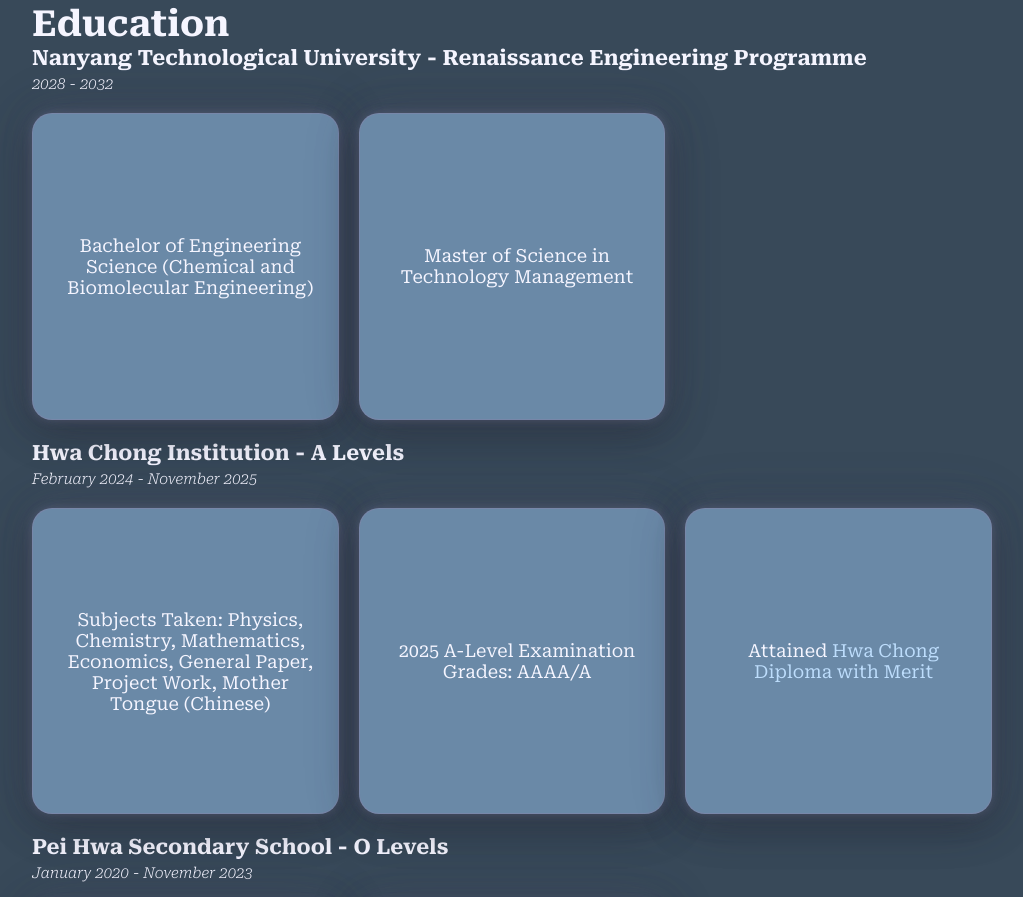
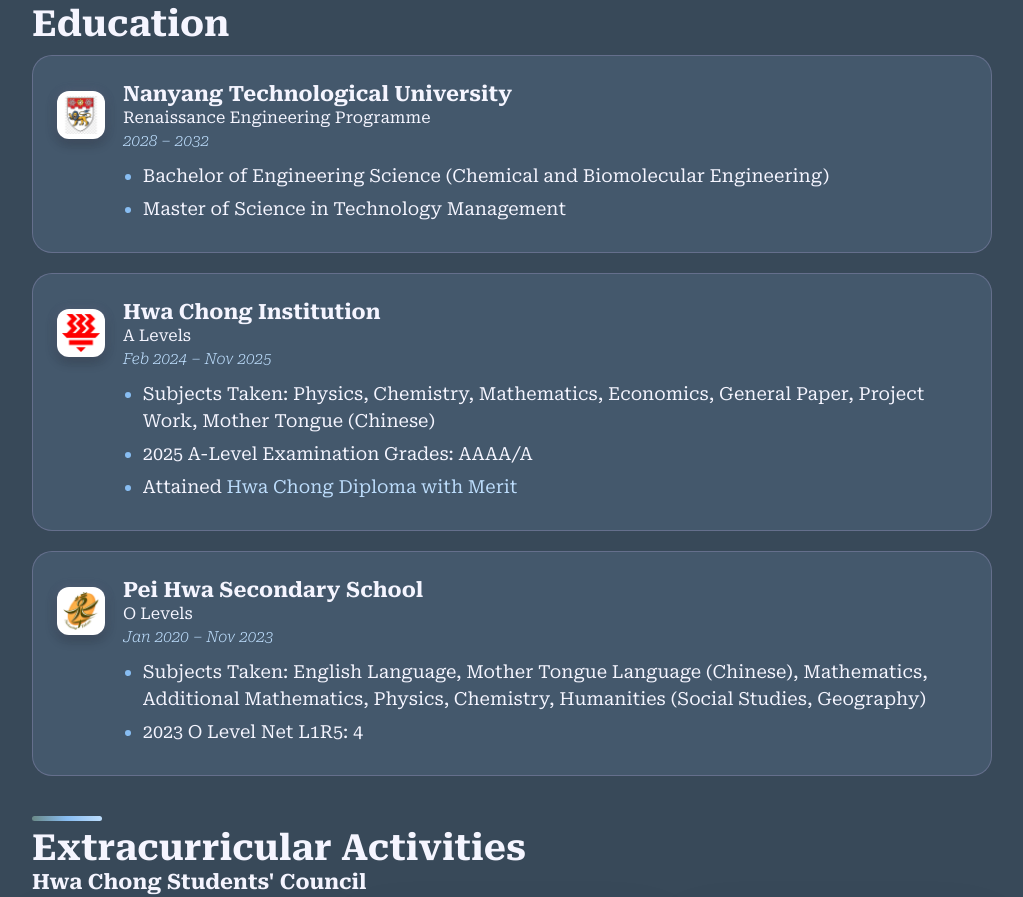
Before and after one commit to zudoturikuu/Portfolio-Website, a plain HTML site: page index.html in a window 1280 px wide. Shown: the part 1234-2131 px from the top of the page, without its empty margins (128-1151 px from the left). Drawn offline with nearby package versions, Linux system fonts and the light colour scheme; a script that the page names is missing.

Commit message:
Updated logos (With claude)

```diff
--- a/index.html
+++ b/index.html
@@ -82,28 +82,65 @@
 
             <section class="education">
                 <h1>Education</h1>
-                <section class="education-content">
-                    <h3>Nanyang Technological University - Renaissance Engineering Programme</h3>
-                    <h5>2028 - 2032</h5>
-                    <ul>
+                <ol class="experience-list">
+                    <li class="experience">
+                        <div class="experience-header">
+                            <div class="experience-logo" aria-hidden="true">
+                                <img src="images/logos/ntu.png" alt="" loading="lazy">
+                            </div>
+                            <div class="experience-heading">
+                                <h3>Nanyang Technological University</h3>
+                                <p class="experience-subtitle">Renaissance Engineering Programme</p>
+                                <p class="experience-dates">
+                                    <time datetime="2028">2028</time> – <time datetime="2032">2032</time>
+                                </p>
+                            </div>
+                        </div>
+                        <ul class="experience-points">
                             <li>Bachelor of Engineering Science (Chemical and Biomolecular Engineering)</li>
                             <li>Master of Science in Technology Management</li>
                         </ul>
-                    <h3>Hwa Chong Institution - A Levels</h3>
-                    <h5>February 2024 - November 2025</h5>
-                    <ul>
+                    </li>
+
+                    <li class="experience">
+                        <div class="experience-header">
+                            <div class="experience-logo" aria-hidden="true">
+                                <img src="images/logos/hci.png" alt="" loading="lazy">
+                            </div>
+                            <div class="experience-heading">
+                                <h3>Hwa Chong Institution</h3>
+                                <p class="experience-subtitle">A Levels</p>
+                                <p class="experience-dates">
+                                    <time datetime="2024-02">Feb 2024</time> – <time datetime="2025-11">Nov 2025</time>
+                                </p>
+                            </div>
+                        </div>
+                        <ul class="experience-points">
                             <li>Subjects Taken: Physics, Chemistry, Mathematics, Economics, General Paper, Project Work, Mother Tongue (Chinese)</li>
                             <li>2025 A-Level Examination Grades: AAAA/A</li>
-                        <li><p>Attained <a class="hc-diploma" href="https://verify.knowledgecatalyst.io/CertificateDetail/737b340d-1ec4-4dc6-a607-c5e2823441c6" target="_blank">Hwa Chong Diploma with Merit</a></p></li>
+                            <li>Attained <a class="hc-diploma" href="https://verify.knowledgecatalyst.io/CertificateDetail/737b340d-1ec4-4dc6-a607-c5e2823441c6" target="_blank">Hwa Chong Diploma with Merit</a></li>
                         </ul>
+                    </li>
 
-                    <h3>Pei Hwa Secondary School - O Levels</h3>
-                    <h5>January 2020 - November 2023</h5>
-                    <ul>
+                    <li class="experience">
+                        <div class="experience-header">
+                            <div class="experience-logo" aria-hidden="true">
+                                <img src="images/logos/pei-hwa.png" alt="" loading="lazy">
+                            </div>
+                            <div class="experience-heading">
+                                <h3>Pei Hwa Secondary School</h3>
+                                <p class="experience-subtitle">O Levels</p>
+                                <p class="experience-dates">
+                                    <time datetime="2020-01">Jan 2020</time> – <time datetime="2023-11">Nov 2023</time>
+                                </p>
+                            </div>
+                        </div>
+                        <ul class="experience-points">
                             <li>Subjects Taken: English Language, Mother Tongue Language (Chinese), Mathematics, Additional Mathematics, Physics, Chemistry, Humanities (Social Studies, Geography)</li>
                             <li>2023 O Level Net L1R5: 4</li>
                         </ul>
-                </section>
+                    </li>
+                </ol>
             </section>
 
             <hr/ id="extracurriculars">
@@ -360,7 +397,7 @@
                 if (!dropdown.contains(e.target)) setMenu(false);
             });
 
-            // Work experience: add "· 10 mos" style durations and mark what's current
+            // Work experience and education: add "· 10 mos" style durations and mark what's current
             function formatDuration(totalMonths) {
                 const years = Math.floor(totalMonths / 12);
                 const months = totalMonths % 12;
@@ -370,8 +407,10 @@
                 return parts.join(" ");
             }
 
-            function toMonthNumber(time) {
-                const [year, month] = time.dateTime.split("-").map(Number);
+            // "2026-07" → one month number. A year on its own ("2028") counts from
+            // January when it's a start date and to December when it's an end date.
+            function toMonthNumber(time, monthIfMissing) {
+                const [year, month = monthIfMissing] = time.dateTime.split("-").map(Number);
                 return year * 12 + month;
             }
 
@@ -381,13 +420,18 @@
             document.querySelectorAll(".experience-dates").forEach((dates) => {
                 const times = dates.querySelectorAll("time");
                 const isPresent = dates.querySelector("[data-present]") !== null;
-                const start = toMonthNumber(times[0]);
-                const end = isPresent ? thisMonth : toMonthNumber(times[times.length - 1]);
+                const start = toMonthNumber(times[0], 1);
+                const end = isPresent ? thisMonth : toMonthNumber(times[times.length - 1], 12);
 
+                // Only fill a duration where there's a slot for one (Education doesn't show them)
+                const duration = dates.querySelector(".experience-duration");
+                if (duration) {
                     // +1 counts both the first and the last month, the same way LinkedIn does
-                dates.querySelector(".experience-duration").textContent = formatDuration(end - start + 1);
+                    duration.textContent = formatDuration(end - start + 1);
+                }
 
-                if (isPresent || end > thisMonth) {
+                // Current = already started, and either "Present" or not finished yet
+                if (start <= thisMonth && (isPresent || end > thisMonth)) {
                     dates.closest(".role, .experience").classList.add("current");
                 }
             });
--- a/master.css
+++ b/master.css
@@ -203,7 +203,6 @@ hr {
     text-decoration: none;
 }
 
-.education h5,
 .extracurriculars h5,
 .awards-and-honors h5 {
     font-weight: 200;
@@ -212,7 +211,6 @@ hr {
 }
 
 /* As many columns (min 240px) as fit, stretched to fill the row */
-.education-content ul,
 .extracurricular-content ul,
 .projects-content ul {
     display: grid;
@@ -222,7 +220,6 @@ hr {
     margin-bottom: 20px;
 }
 
-.education-content li,
 .extracurricular-content li,
 .projects-content li {
     display: flex;
@@ -247,7 +244,6 @@ hr {
 
 /* Square cards once there's room for more than one per row */
 @media (min-width: 600px) {
-    .education-content li,
     .extracurricular-content li,
     .projects-content li {
         aspect-ratio: 1;
@@ -255,7 +251,7 @@ hr {
     }
 }
 
-/* ---------- Work experience: one card per company, roles timeline inside ---------- */
+/* ---------- Work experience & education: one card per organisation, roles timeline inside ---------- */
 .experience-list {
     display: grid;
     gap: 20px;
@@ -318,6 +314,12 @@ hr {
     line-height: 1.3;
 }
 
+/* Programme or qualification under a school's name (Education) */
+.experience-subtitle {
+    font-size: 0.9em;
+    line-height: 1.4;
+}
+
 .experience-dates {
     padding-top: 2px;
     font-size: 0.85em;
@@ -345,6 +347,11 @@ hr {
 
 .experience-points li::marker {
     color: #88BDF2;
+}
+
+/* Links inside bullet points, e.g. the Hwa Chong Diploma */
+.experience-points a {
+    color: #BDDDFC;
 }
 
 /* ----- Timeline of roles within one company ----- */
@@ -410,7 +417,6 @@ hr {
     }
 }
 
-.education-content a,
 .projects-content a {
     color: #BDDDFC;
 }
```
Also changed, not shown: images/HCI.png (added), images/NTU.jpg (added), images/PeiHwa.jpg (added), images/logos/hci.png (added), images/logos/ntu.png (added), images/logos/pei-hwa.png (added), 1 other file. Lines whose indentation alone changed are shown as unchanged.
